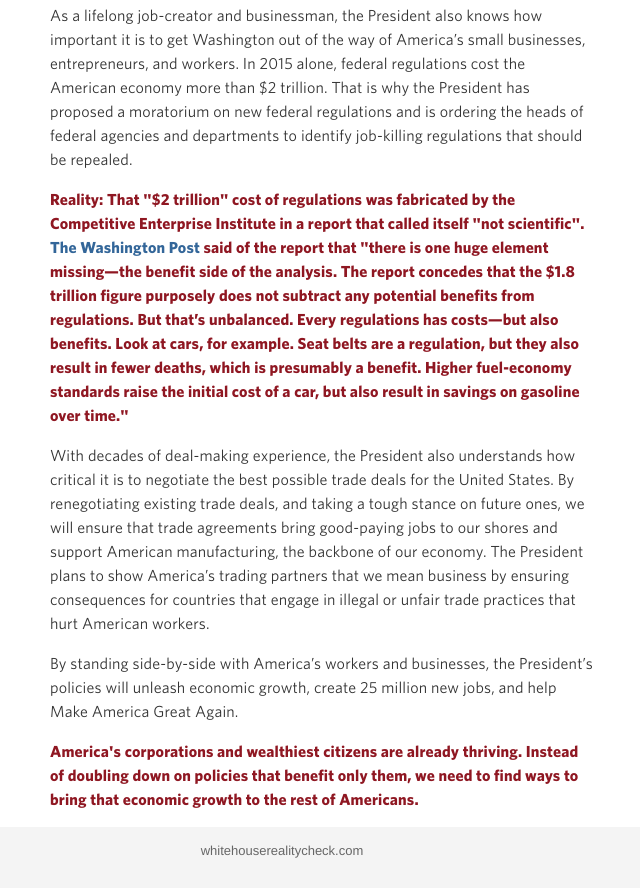
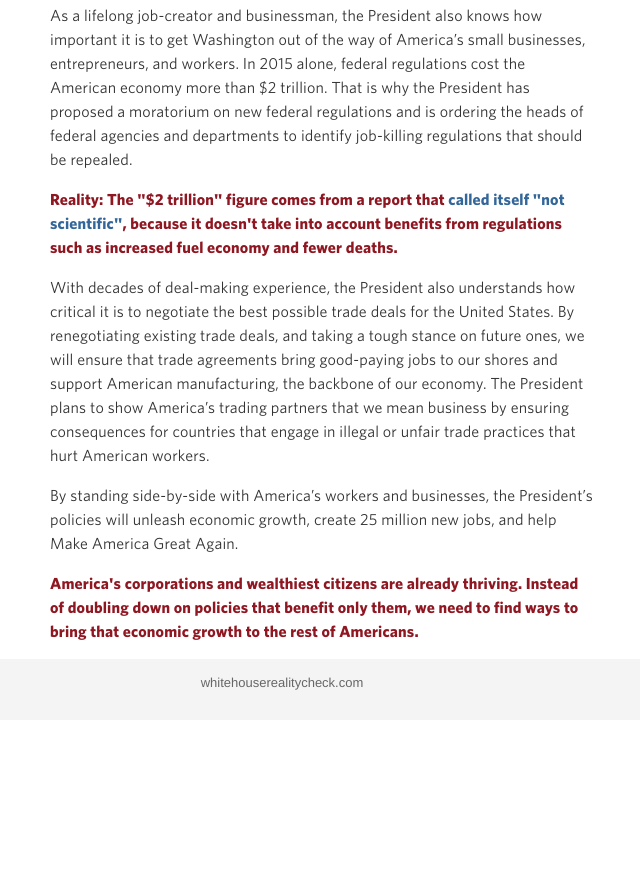
Before and after one commit to whitehouserealitycheck/whitehouserealitycheck.github.io, a plain HTML site: page bringing-back-jobs-and-growth.html in a window 1280 px wide. Shown: the part 2906-3794 px from the top of the page, without its empty margins (358-998 px from the left). After the commit the page ends 3626 px from the top, so only its background shows below. Drawn offline with Linux system fonts and the light colour scheme; files whose address does not match are found by name.

Commit message:
more concise

```diff
--- a/bringing-back-jobs-and-growth.html
+++ b/bringing-back-jobs-and-growth.html
@@ -226,7 +226,7 @@
 
        <p>
        	As a lifelong job-creator and businessman, the President also knows how important it is to get Washington out of the way of America’s small businesses, entrepreneurs, and workers. In 2015 alone, federal regulations cost the American economy more than $2 trillion. That is why the President has proposed a moratorium on new federal regulations and is ordering the heads of federal agencies and departments to identify job-killing regulations that should be repealed.</p>
-        <p class="factcheck">Reality: That "$2 trillion" cost of regulations was fabricated by the Competitive Enterprise Institute in a report that called itself "not scientific". <a href="https://www.washingtonpost.com/news/fact-checker/wp/2015/01/14/the-claim-that-american-households-have-a-15000-regulatory-burden/">The Washington Post</a> said of the report that "there is one huge element missing—the benefit side of the analysis. The report concedes that the $1.8 trillion figure purposely does not subtract any potential benefits from regulations. But that’s unbalanced. Every regulations has costs—but also benefits. Look at cars, for example. Seat belts are a regulation, but they also result in fewer deaths, which is presumably a benefit. Higher fuel-economy standards raise the initial cost of a car, but also result in savings on gasoline over time."</p>
+        <p class="factcheck">Reality: The "$2 trillion" figure comes from a report that <a href="https://www.washingtonpost.com/news/fact-checker/wp/2015/01/14/the-claim-that-american-households-have-a-15000-regulatory-burden/">called itself "not scientific"</a>, because it doesn't take into account benefits from regulations such as increased fuel economy and fewer deaths.</p>
 
        <p>
        	With decades of deal-making experience, the President also understands how critical it is to negotiate the best possible trade deals for the United States. By renegotiating existing trade deals, and taking a tough stance on future ones, we will ensure that trade agreements bring good-paying jobs to our shores and support American manufacturing, the backbone of our economy. The President plans to show America’s trading partners that we mean business by ensuring consequences for countries that engage in illegal or unfair trade practices that hurt American workers.</p>
```
